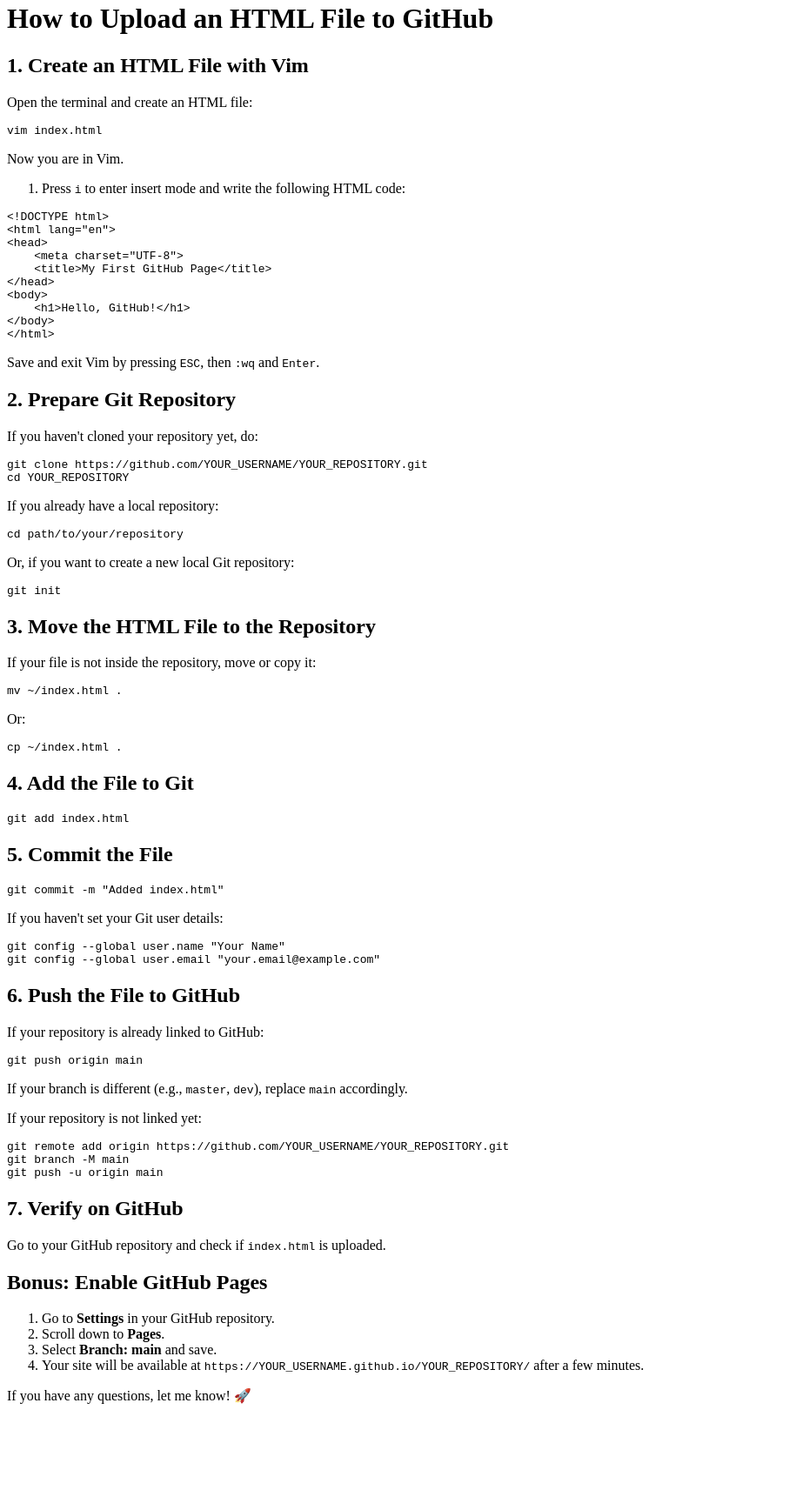
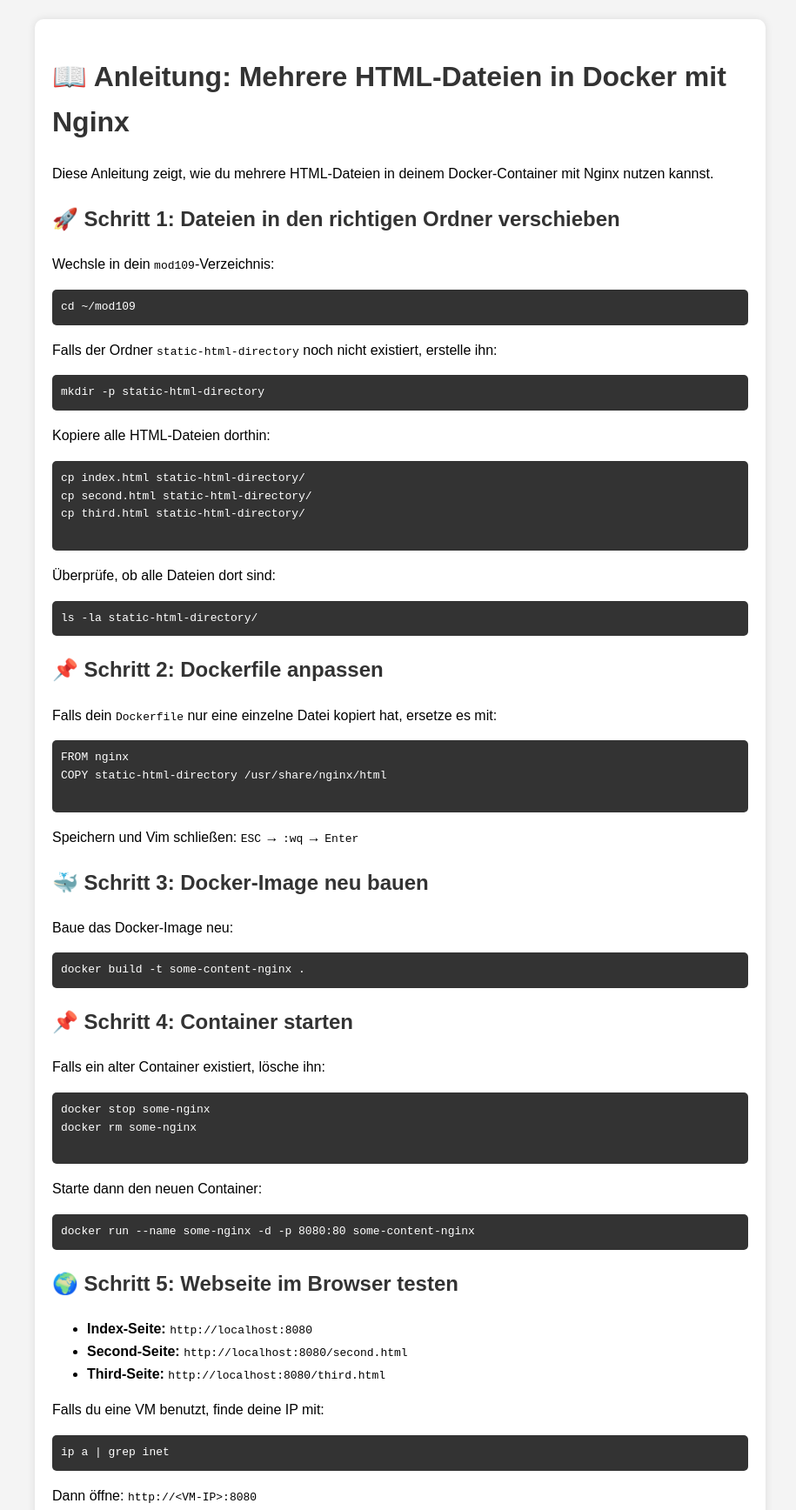
Before and after one commit to daniellelandi/mod109, a plain HTML site: page index.html in a window 1280 px wide. Shown: the part 18-1754 px from the top of the page at 87% size, without its empty margins (0-915 px from the left). Before the commit the page ends 1648 px from the top, so only its background shows below. Drawn offline with Linux system fonts and the light colour scheme.

Commit message:
Update index.html

```diff
--- a/index.html
+++ b/index.html
@@ -1,75 +1,95 @@
 <!DOCTYPE html>
-<html lang="en">
+<html lang="de">
 <head>
     <meta charset="UTF-8">
-    <meta name="viewport" content="width=device-width, initial-scale=1.0">
-    <title>How to Upload an HTML File to GitHub</title>
+    <title>Mehrere HTML-Dateien in Docker mit Nginx</title>
+    <style>
+        body {
+            font-family: Arial, sans-serif;
+            line-height: 1.6;
+            margin: 40px;
+            background-color: #f4f4f4;
+        }
+        h1, h2 {
+            color: #333;
+        }
+        pre {
+            background: #333;
+            color: #fff;
+            padding: 10px;
+            border-radius: 5px;
+            overflow-x: auto;
+        }
+        .container {
+            max-width: 800px;
+            background: white;
+            padding: 20px;
+            border-radius: 10px;
+            box-shadow: 0 0 10px rgba(0, 0, 0, 0.1);
+        }
+    </style>
 </head>
 <body>
-    <h1>How to Upload an HTML File to GitHub</h1>
+    <div class="container">
+        <h1>📖 Anleitung: Mehrere HTML-Dateien in Docker mit Nginx</h1>
+        <p>Diese Anleitung zeigt, wie du mehrere HTML-Dateien in deinem Docker-Container mit Nginx nutzen kannst.</p>
 
-    <h2>1. Create an HTML File with Vim</h2>
-    <p>Open the terminal and create an HTML file:</p>
-    <pre><code>vim index.html</code></pre>
-    <p>Now you are in Vim.</p>
-    <ol>
-        <li>Press <code>i</code> to enter insert mode and write the following HTML code:</li>
-    </ol>
-    <pre><code>&lt;!DOCTYPE html&gt;
-&lt;html lang="en"&gt;
-&lt;head&gt;
-    &lt;meta charset="UTF-8"&gt;
-    &lt;title&gt;My First GitHub Page&lt;/title&gt;
-&lt;/head&gt;
-&lt;body&gt;
-    &lt;h1&gt;Hello, GitHub!&lt;/h1&gt;
-&lt;/body&gt;
-&lt;/html&gt;</code></pre>
-    <p>Save and exit Vim by pressing <code>ESC</code>, then <code>:wq</code> and <code>Enter</code>.</p>
+        <h2>🚀 Schritt 1: Dateien in den richtigen Ordner verschieben</h2>
+        <p>Wechsle in dein <code>mod109</code>-Verzeichnis:</p>
+        <pre>cd ~/mod109</pre>
 
-    <h2>2. Prepare Git Repository</h2>
-    <p>If you haven't cloned your repository yet, do:</p>
-    <pre><code>git clone https://github.com/YOUR_USERNAME/YOUR_REPOSITORY.git
-cd YOUR_REPOSITORY</code></pre>
-    <p>If you already have a local repository:</p>
-    <pre><code>cd path/to/your/repository</code></pre>
-    <p>Or, if you want to create a new local Git repository:</p>
-    <pre><code>git init</code></pre>
+        <p>Falls der Ordner <code>static-html-directory</code> noch nicht existiert, erstelle ihn:</p>
+        <pre>mkdir -p static-html-directory</pre>
 
-    <h2>3. Move the HTML File to the Repository</h2>
-    <p>If your file is not inside the repository, move or copy it:</p>
-    <pre><code>mv ~/index.html .</code></pre>
-    <p>Or:</p>
-    <pre><code>cp ~/index.html .</code></pre>
+        <p>Kopiere alle HTML-Dateien dorthin:</p>
+        <pre>
+cp index.html static-html-directory/
+cp second.html static-html-directory/
+cp third.html static-html-directory/
+        </pre>
 
-    <h2>4. Add the File to Git</h2>
-    <pre><code>git add index.html</code></pre>
+        <p>Überprüfe, ob alle Dateien dort sind:</p>
+        <pre>ls -la static-html-directory/</pre>
 
-    <h2>5. Commit the File</h2>
-    <pre><code>git commit -m "Added index.html"</code></pre>
-    <p>If you haven't set your Git user details:</p>
-    <pre><code>git config --global user.name "Your Name"
-git config --global user.email "your.email@example.com"</code></pre>
+        <h2>📌 Schritt 2: Dockerfile anpassen</h2>
+        <p>Falls dein <code>Dockerfile</code> nur eine einzelne Datei kopiert hat, ersetze es mit:</p>
+        <pre>
+FROM nginx
+COPY static-html-directory /usr/share/nginx/html
+        </pre>
+        <p>Speichern und Vim schließen: <code>ESC</code> → <code>:wq</code> → <code>Enter</code></p>
 
-    <h2>6. Push the File to GitHub</h2>
-    <p>If your repository is already linked to GitHub:</p>
-    <pre><code>git push origin main</code></pre>
-    <p>If your branch is different (e.g., <code>master</code>, <code>dev</code>), replace <code>main</code> accordingly.</p>
-    <p>If your repository is not linked yet:</p>
-    <pre><code>git remote add origin https://github.com/YOUR_USERNAME/YOUR_REPOSITORY.git
-git branch -M main
-git push -u origin main</code></pre>
+        <h2>🐳 Schritt 3: Docker-Image neu bauen</h2>
+        <p>Baue das Docker-Image neu:</p>
+        <pre>docker build -t some-content-nginx .</pre>
 
-    <h2>7. Verify on GitHub</h2>
-    <p>Go to your GitHub repository and check if <code>index.html</code> is uploaded.</p>
+        <h2>📌 Schritt 4: Container starten</h2>
+        <p>Falls ein alter Container existiert, lösche ihn:</p>
+        <pre>
+docker stop some-nginx
+docker rm some-nginx
+        </pre>
 
-    <h2>Bonus: Enable GitHub Pages</h2>
-    <ol>
-        <li>Go to <strong>Settings</strong> in your GitHub repository.</li>
-        <li>Scroll down to <strong>Pages</strong>.</li>
-        <li>Select <strong>Branch: main</strong> and save.</li>
-        <li>Your site will be available at <code>https://YOUR_USERNAME.github.io/YOUR_REPOSITORY/</code> after a few minutes.</li>
-    </ol>
-    <p>If you have any questions, let me know! 🚀</p>
+        <p>Starte dann den neuen Container:</p>
+        <pre>docker run --name some-nginx -d -p 8080:80 some-content-nginx</pre>
+
+        <h2>🌍 Schritt 5: Webseite im Browser testen</h2>
+        <ul>
+            <li><strong>Index-Seite:</strong> <code>http://localhost:8080</code></li>
+            <li><strong>Second-Seite:</strong> <code>http://localhost:8080/second.html</code></li>
+            <li><strong>Third-Seite:</strong> <code>http://localhost:8080/third.html</code></li>
+        </ul>
+        <p>Falls du eine VM benutzt, finde deine IP mit:</p>
+        <pre>ip a | grep inet</pre>
+        <p>Dann öffne: <code>http://&lt;VM-IP&gt;:8080</code></p>
+
+        <h2>🎯 Fazit</h2>
+        <ul>
+            <li>📂 <code>static-html-directory</code> enthält jetzt alle HTML-Dateien.</li>
+            <li>📜 <code>Dockerfile</code> kopiert den gesamten Ordner in den Container.</li>
+            <li>🌍 Alle Seiten sind über <code>http://localhost:8080/&lt;filename&gt;.html</code> aufrufbar.</li>
+        </ul>
+        <p><strong>Jetzt läuft deine Multi-Seiten-Webseite in Docker mit Nginx! 🚀🎉</strong></p>
+    </div>
 </body>
 </html>
```
